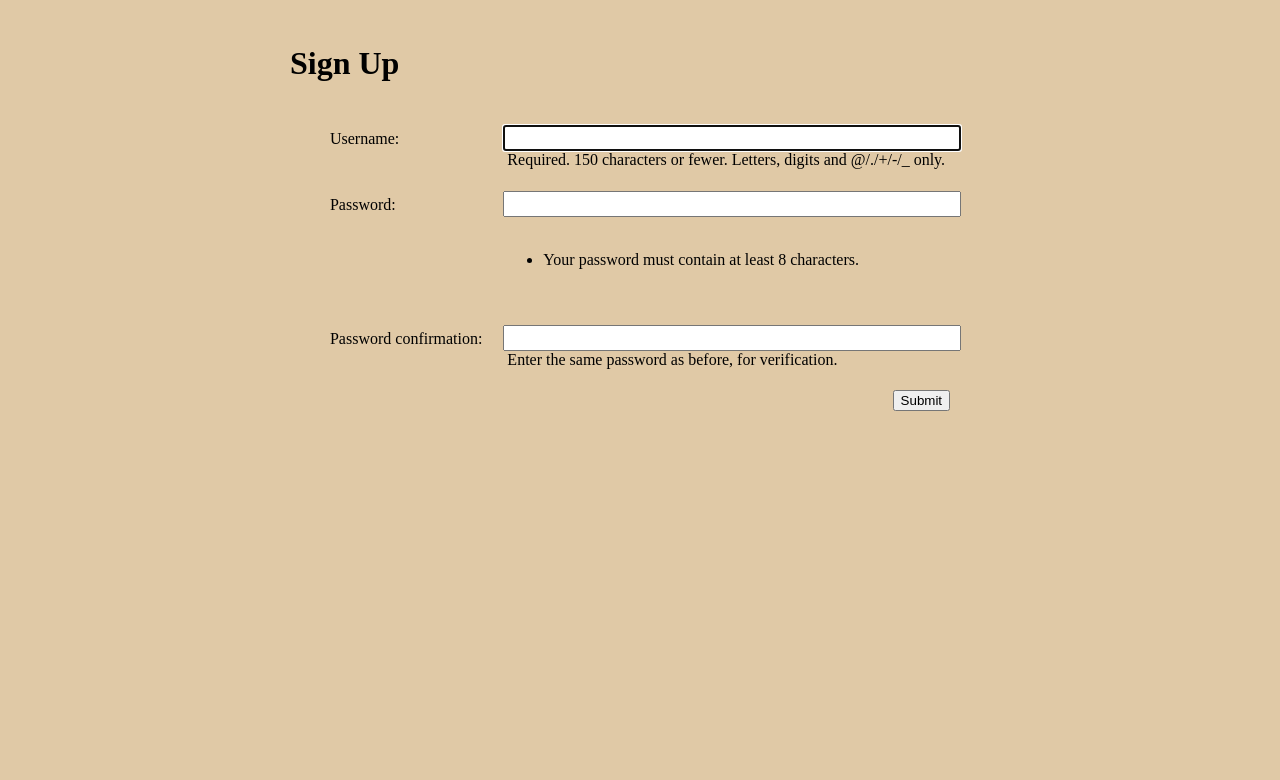
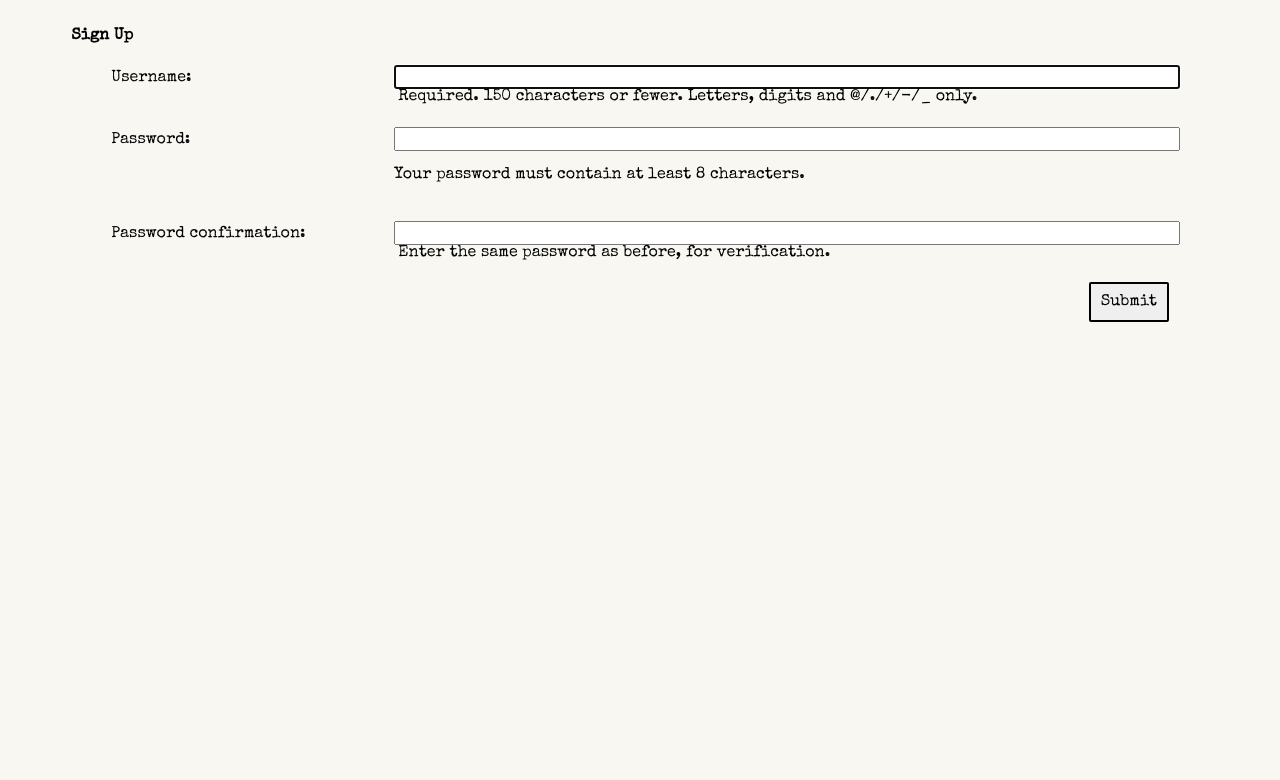
Before and after one commit to btsybm/articletracker, a Django app: page /accounts/signup/ in a window 1280 px wide. Shown: the top 780 px of the page. Run offline with Django 3.2, Linux system fonts and the light colour scheme.

Commit message:
color and font

```diff
--- a/main_app/static/css/article-index.css
+++ b/main_app/static/css/article-index.css
@@ -1,3 +1,9 @@
+@import url("https://fonts.googleapis.com/css2?family=Special+Elite&display=swap");
+
+* {
+  font-family: "Special Elite", cursive;
+}
+
 .card-container {
   padding: 0 30px;
   display: flex;
--- a/main_app/static/css/base.css
+++ b/main_app/static/css/base.css
@@ -1,12 +1,199 @@
+@import url("https://fonts.googleapis.com/css2?family=Special+Elite&display=swap");
+
+* {
+  font-family: "Special Elite", cursive;
+}
+
+
 body {
-  background-color: rgb(224, 201, 166);
+  background-color: #F9F7F1;
 
   display: flex;
   flex-direction: column;
+  align-items: center;
+  min-height: 100v;
+}
+
+header {
+  width: 100%;
+}
+
+nav {
+  margin: 10px;
+}
+
+ul {
+  margin: 0;
+  list-style: none;
+  padding: 0;
+}
+
+main {
+  width: 90%;
+}
+
+nav a {
+  text-decoration: none;
+  color: var(--text-color);
+  font-weight: 600;
+  font-size: 16px;
+}
+
+nav a:hover {
+  color: var(--link-hover-color)
+}
+
+nav ul {
+  display: flex;
+  align-items: center;
+  justify-content: center;
+  flex-wrap: wrap;
+}
+
+nav li {
+  padding: 5px 8px;
+}
+
+.btn {
+  font-size: var(--font-l);
+  padding: 10px 10px;
+  border-radius: 2px;
+  border-width: 2px;
+  border-style: solid;
+  text-decoration: none;
+  cursor: pointer;
+  font-family: inherit;
+  margin-right: 10px;
+}
+
+.secondary {
+  color: var(--secondary);
+  border-color: var(--secondary);
+}
+
+.btn:hover {
+  background-color: var(--button-bg-hover);
+}
+
+.warn {
+  color: var(--warn);
+  border-color: var(--warn);
+}
+
+.danger {
+  color: var(--danger);
+  border-color: var(--danger);
+}
+
+.page-header h1 {
+  font-size: var(--font-xxl);
+  margin: 0;
+}
+
+.page-header img {
+  height: 40px;
+  margin-left:15px;
+}
+
+@media only screen and (min-width: 768px) {
+  header {
+    position: sticky;
+    display: flex;
+    flex-direction: row;
+    top: 0;
+    align-items: center;
+  }
+
+  main {
+    max-width: 1300px;
+    min-height: calc(100vh - 53px);
+  }
+
+  nav,
+  .header-logo-container {
+    margin: 10px 0;
+    padding: 0 15px;
+  }
+
+  .header-logo-container {
+    padding-top: 3px;
+  }
+
+  nav {
+    margin-left: auto;
+    display: flex;
+    justify-content: center;
+  }
+
+  nav ul {
+    flex-wrap: nowrap;
+  }
+
+  .header-logo-container {
+    width: 213px;
+  }
+
+  .page-header h1 {
+    font-size: var(--font-xtreme);
+  }
+
+  .page-header img {
+    height: 50px;
+    margin-left:20px;
+  }
+
+  .page-header img:first-of-type {
+    margin-left: 25px;
+  }
+
+  @supports (-webkit-backdrop-filter: none) or (backdrop-filter: none) {
+    header {
+      background: var(--nav-bg);
+      -webkit-backdrop-filter: blur(3px);
+      backdrop-filter: blur(3px);
+    }
+  }
+}
 
 
-  align-items: center;
+@media only screen and (min-width: 1024px) {
+  main {
+    min-height: calc(100vh - 55px);
+  }
 
-  min-height: 100v
+  header {
+    margin: 20px 20px 0 20px;
+    width: calc(100vw - 40px);
+    max-width: 1920px;
+    top: 20px;
+    background-color: transparent;
+    border-bottom: none;
+  }
 
+  nav,
+  .header-logo-container {
+    margin: 0;
+    background: var(--nav-bg-ff);
+    border: var(--borders);
+    border-radius: 18px;
+  }
+
+  nav {
+    margin-left: auto;
+  }
+
+  .header-logo-container {
+    /* visual fix to help align logo */
+    padding-top: 6px;
+    width: 256px;
+    height: 35px;
+  }
+
+  @supports (-webkit-backdrop-filter: none) or (backdrop-filter: none) {
+    header {
+      -webkit-backdrop-filter: none;
+      backdrop-filter: none;
+    }
+
+  }
 }
--- a/main_app/static/css/form.css
+++ b/main_app/static/css/form.css
@@ -1,3 +1,9 @@
+@import url("https://fonts.googleapis.com/css2?family=Special+Elite&display=swap");
+
+* {
+  font-family: "Special Elite", cursive;
+}
+
 .form-container {
   display: flex;
   flex-direction: column;
--- a/main_app/templates/base.html
+++ b/main_app/templates/base.html
@@ -13,6 +13,9 @@
   >
   <title>Article Tracker</title>
   <link rel="stylesheet" type="text/css" href="{% static 'css/base.css' %}">
+
+  <link href="https://fonts.googleapis.com/css2?family=Special+Elite&display=swap" rel="stylesheet">
+
   {% block head %}
   {% endblock %}
 </head>
```
Also changed, not shown: main_app/static/css/home.css (+7 -0 lines), main_app/views.py (+22 -3 lines).
